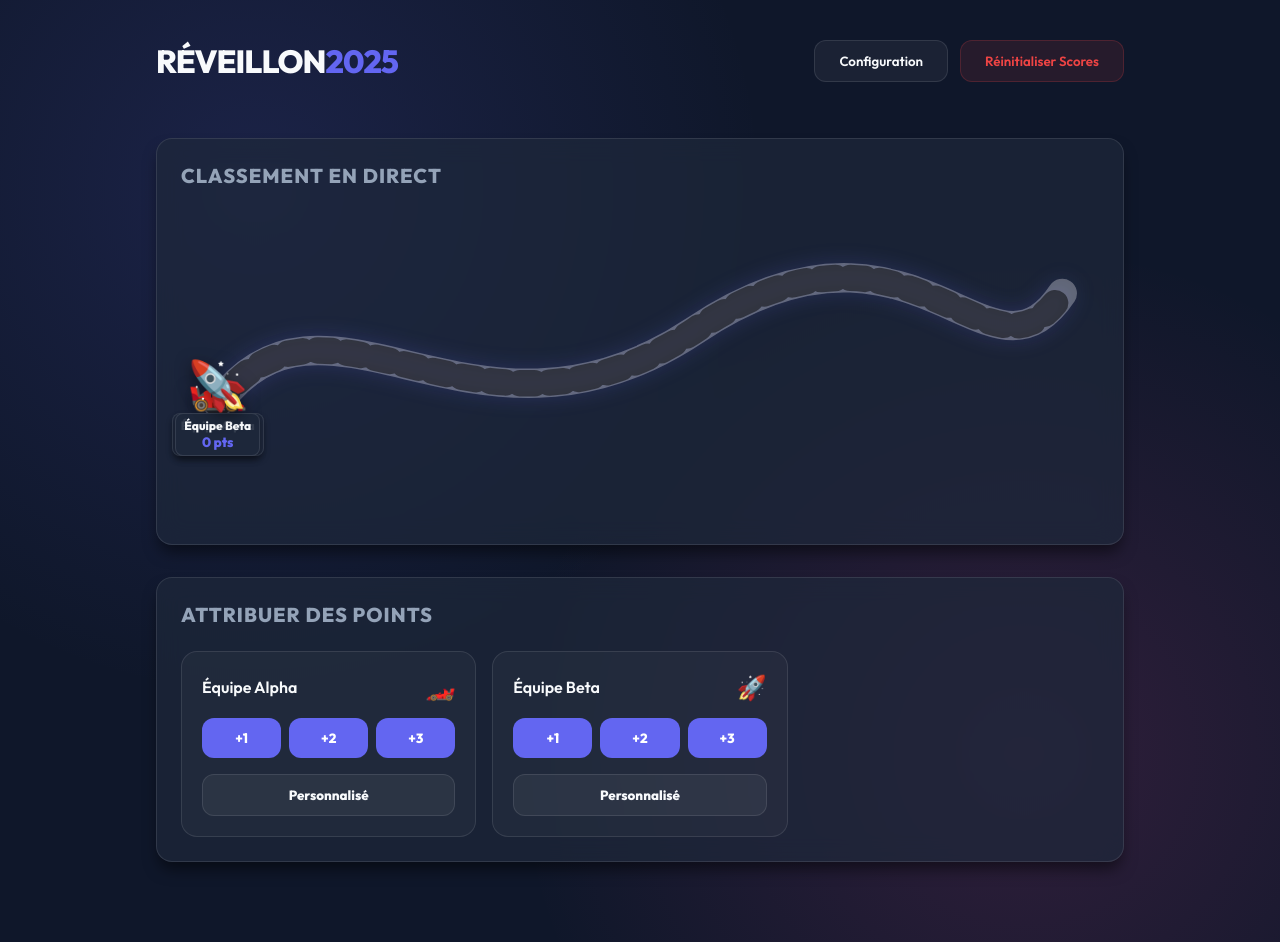
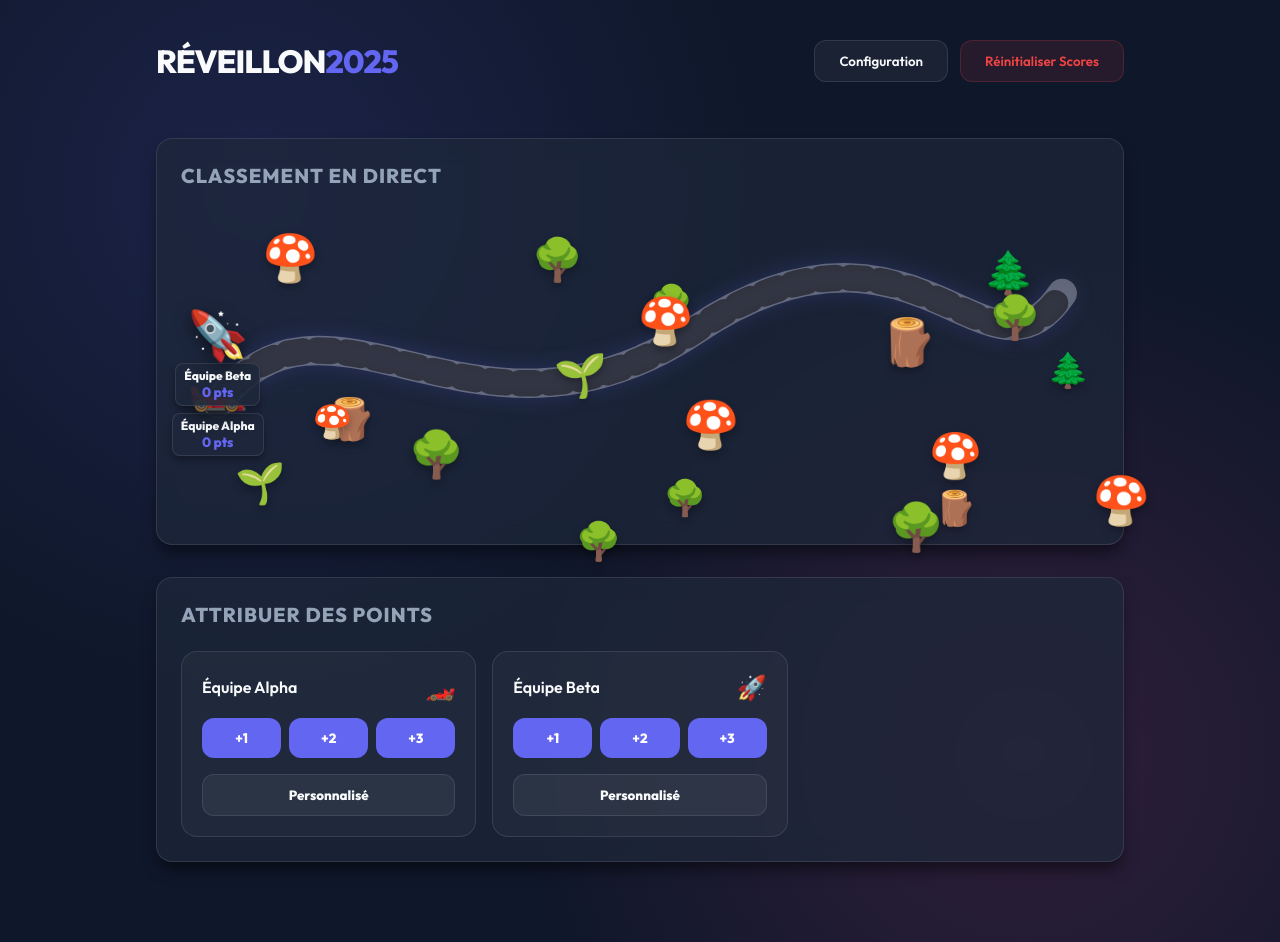
Before and after one commit to SoenF/soiree_jeu, a plain HTML site: page index.html in a window 1280 px wide. Drawn offline with Linux system fonts and the light colour scheme.

Commit message:
Add vehicle collision offset and tree decorations

```diff
--- a/script.js
+++ b/script.js
@@ -109,13 +109,33 @@ function renderTracks() {
                 <path id="race-path-element" d="${pathDef}" class="race-path-line" />
             </svg>
         `;
+        // Inject decorations (Trees) once
+        const trees = ['🌲', '🌳', '🌱', '🍄', '🪵'];
+        for (let i = 0; i < 20; i++) {
+            const deco = document.createElement('div');
+            deco.className = 'track-decoration';
+            deco.innerText = trees[Math.floor(Math.random() * trees.length)];
+            // Random posh
+            deco.style.left = Math.random() * 100 + '%';
+            deco.style.top = Math.random() * 100 + '%';
+            // Slight randomness in size
+            deco.style.fontSize = (2 + Math.random()) + 'rem';
+            container.appendChild(deco);
+        }
         svg = document.getElementById('race-track-svg');
     }
 
     const pathEl = document.getElementById('race-path-element');
     const totalLen = pathEl.getTotalLength();
 
-    // 2. Render/Update Vehicles
+    // 2. Prepare Collision Handling (Grouping by score)
+    const scoreGroups = {};
+    state.teams.forEach(t => {
+        if (!scoreGroups[t.score]) scoreGroups[t.score] = [];
+        scoreGroups[t.score].push(t.id);
+    });
+
+    // 3. Render/Update Vehicles
 
     // Find max score
     const maxCurrentScore = Math.max(...state.teams.map(t => t.score), state.targetScore);
@@ -142,8 +162,26 @@ function renderTracks() {
         const xPct = (point.x / 1250) * 100;
         const yPct = (point.y / 400) * 100;
 
+        // Handle Collisions (same score)
+        const group = scoreGroups[team.score];
+        const idxInGroup = group.indexOf(team.id);
+
+        let offsetY = 0;
+        if (group.length > 1) {
+            // Offset logic: 0 -> 0, 1 -> -40, 2 -> +40, 3 -> -80, etc.
+            const spread = 50; // px
+            // Map index 0,1,2,3 -> 0, -1, 1, -2, 2...
+            const direction = idxInGroup % 2 === 0 ? 1 : -1;
+            const magnitude = Math.ceil(idxInGroup / 2);
+            // First item (0) stays center, others spread
+            if (idxInGroup > 0) {
+                offsetY = direction * magnitude * spread;
+            }
+        }
+
         wrapper.style.left = `${xPct}%`;
         wrapper.style.top = `${yPct}%`;
+        wrapper.style.marginTop = `${offsetY}px`; // Apply vertical shift
 
         // Update Content
         wrapper.innerHTML = `
@@ -154,8 +192,8 @@ function renderTracks() {
             </div>
         `;
 
-        // Add Z-Index based on score (leaders on top)
-        wrapper.style.zIndex = 10 + team.score;
+        // Add Z-Index based on score (leaders on top) + slight adjustment for overlapped cars
+        wrapper.style.zIndex = 100 + team.score + idxInGroup;
     });
 
     // Cleanup removed teams
--- a/style.css
+++ b/style.css
@@ -113,12 +113,23 @@ h2 {
     stroke-dasharray: 20, 20;
 }
 
+/* Track Decorations */
+.track-decoration {
+    position: absolute;
+    font-size: 2.5rem;
+    pointer-events: none;
+    z-index: 1;
+    /* Above borders, below cars */
+    user-select: none;
+    filter: drop-shadow(0 4px 4px rgba(0, 0, 0, 0.3));
+}
+
 /* Vehicles on the path */
 .vehicle-wrapper {
     position: absolute;
     transform: translate(-50%, -50%);
     /* Center on the point */
-    transition: all 0.8s cubic-bezier(0.34, 1.56, 0.64, 1);
+    transition: left 0.8s cubic-bezier(0.34, 1.56, 0.64, 1), top 0.8s cubic-bezier(0.34, 1.56, 0.64, 1), margin 0.3s ease;
     z-index: 10;
     display: flex;
     flex-direction: column;
```
